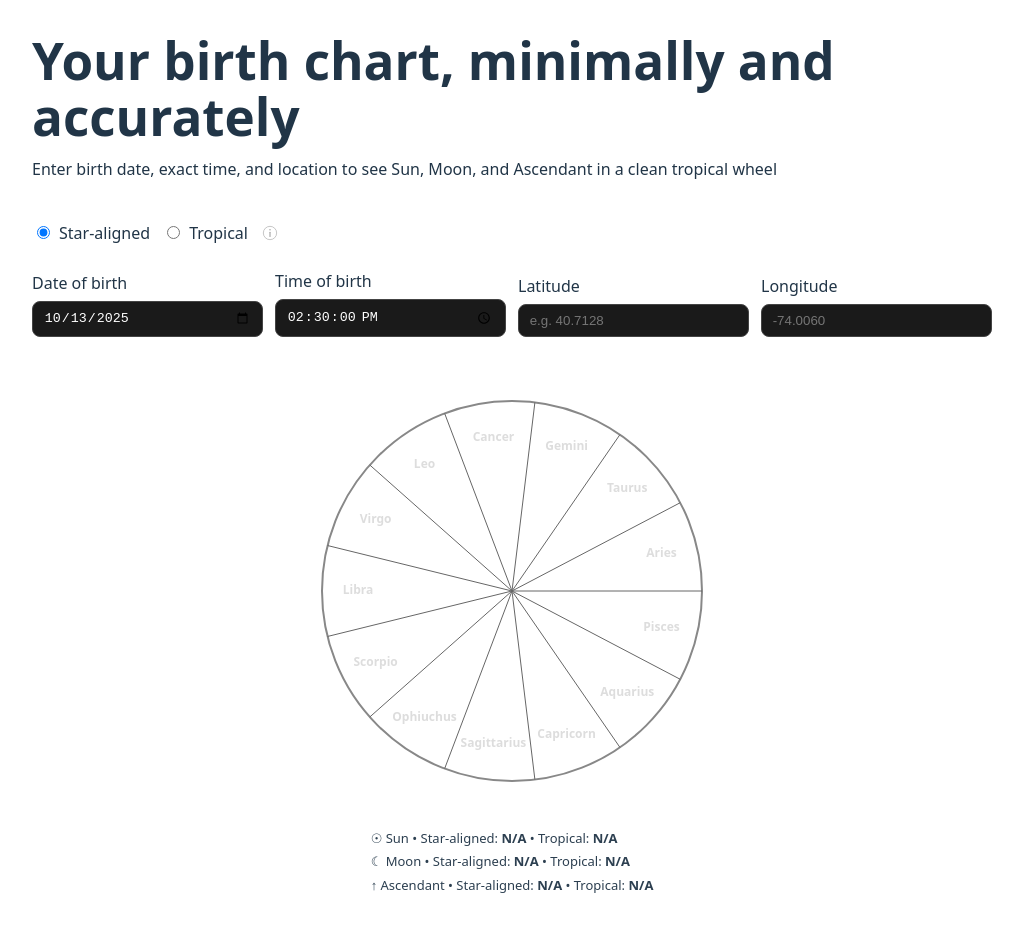
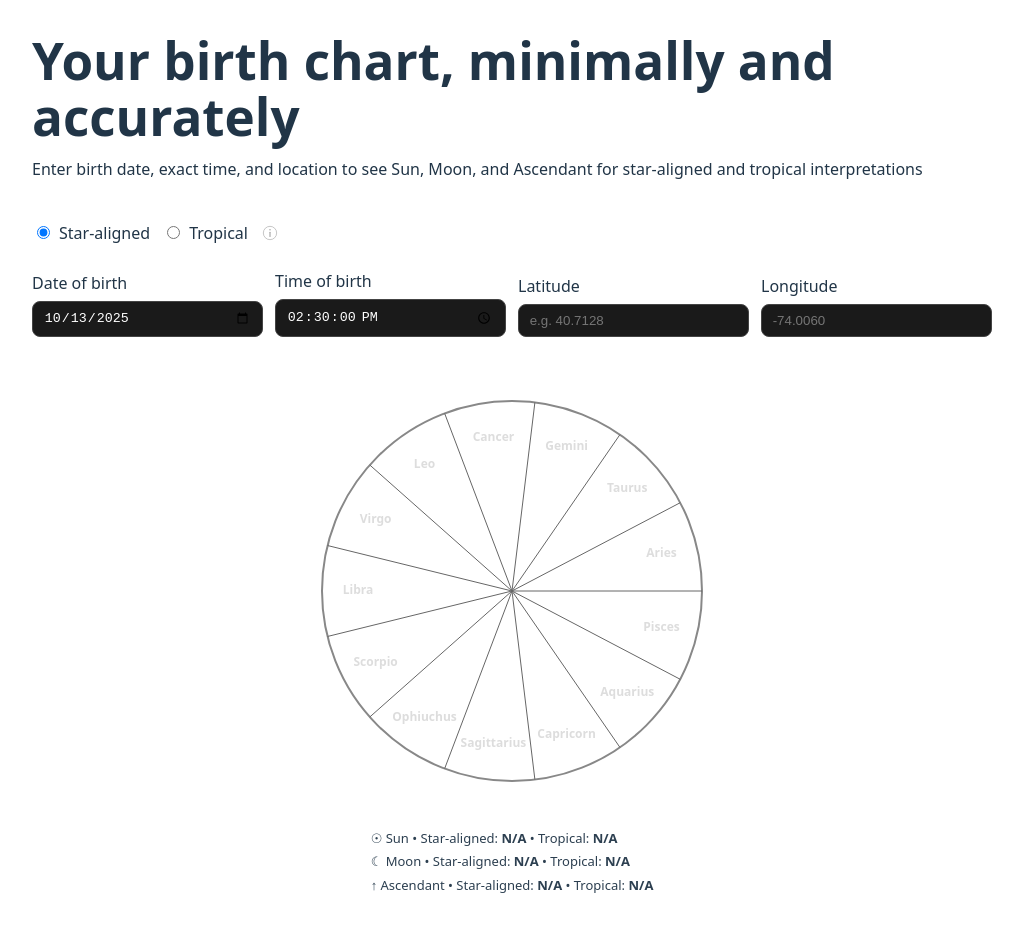
Before and after one commit to peterklingelhofer/horoscope, a React (Vite) app: page / in a window 1280 px wide. Shown: the whole page, without its empty margins (128-1151 px from the left). Built offline with nearby package versions, Linux system fonts and the light colour scheme; what astronomy-engine would draw is missing.

Commit message:
Clean sub-paragraph copy

```diff
--- a/src/App.tsx
+++ b/src/App.tsx
@@ -1,6 +1,4 @@
 // src/App.tsx
-// Defaults lat/lon to null and only computes when both are valid numbers
-// Never end code comments with periods
 
 import React, { useEffect, useMemo, useState } from "react"
 import { BirthChart } from "./components/BirthChart"
@@ -10,7 +8,7 @@ import "./App.css"
 
 type FormState = {
   isoDate: string
-  time: string
+  time: stringb
   latitude: string | null
   longitude: string | null
 }
@@ -78,7 +76,7 @@ function App() {
     <main style={{ display: "grid", gap: 24 }}>
       <h1 style={{ margin: 0 }}>Your birth chart, minimally and accurately</h1>
       <p style={{ marginTop: -12 }}>
-        Enter birth date, exact time, and location to see Sun, Moon, and Ascendant in a clean tropical wheel
+        Enter birth date, exact time, and location to see Sun, Moon, and Ascendant for star-aligned and tropical interpretations
       </p>
 
       <div style={{ display: "flex", gap: 12, alignItems: "center", flexWrap: "wrap" }}>
```
